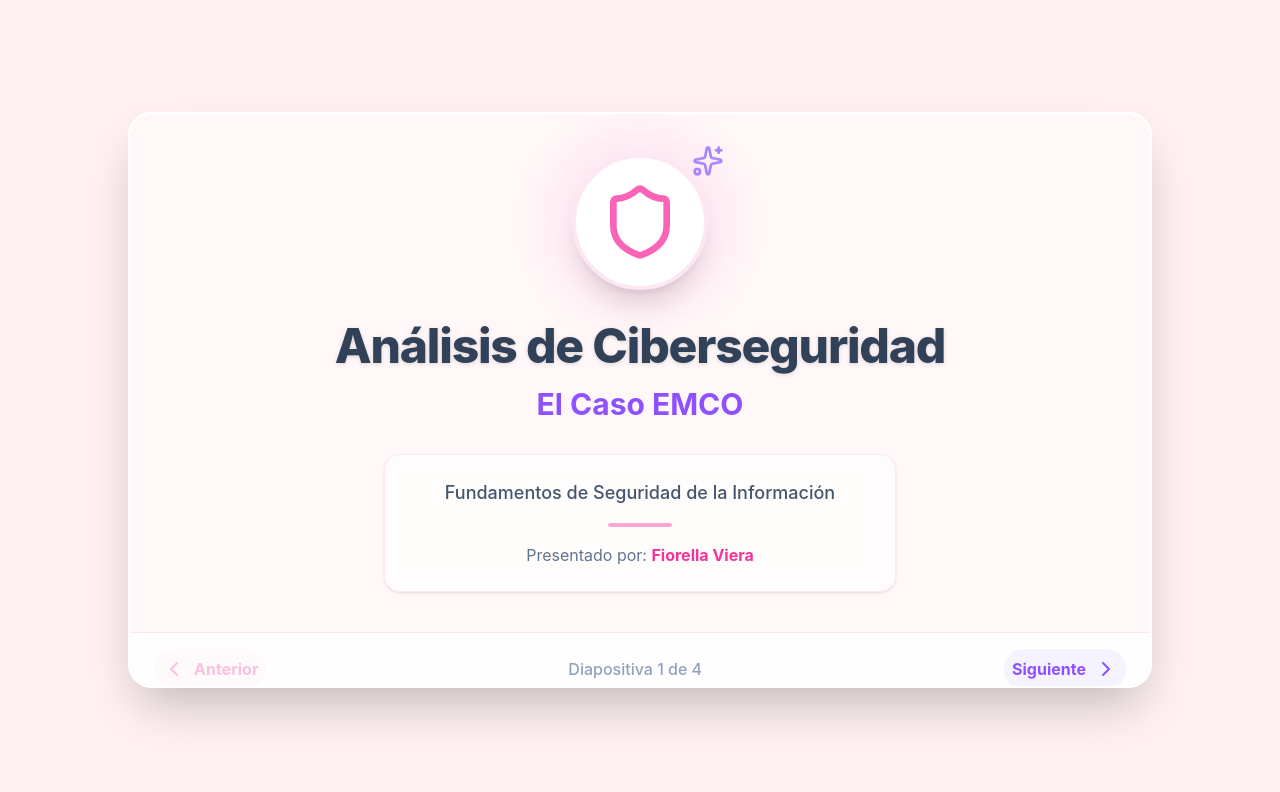
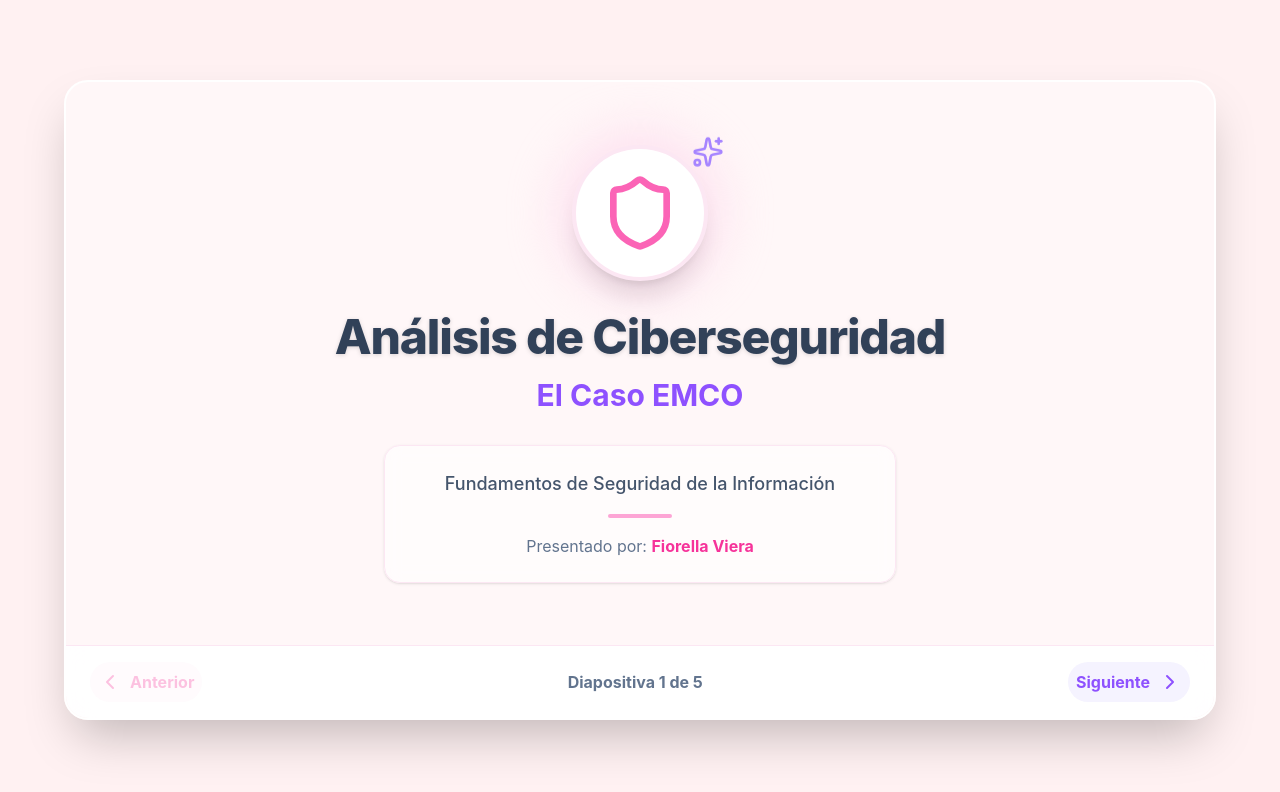
Before and after one commit to fiorellaviera/presentacion_viefio, a React (Vite) app: page / in a window 1280 px wide. Shown: the top 792 px of the page. Built offline with nearby package versions, Linux system fonts and the light colour scheme.

Commit message:
UI: Expande el proyector horizontal para eliminar scroll interno

```diff
--- a/src/App.jsx
+++ b/src/App.jsx
@@ -3,21 +3,20 @@ import { ChevronLeft, ChevronRight } from 'lucide-react'
 import Portada from './components/Portada'
 import Resumen from './components/Resumen'
 import MarcoNormativo from './components/MarcoNormativo'
-import Tipificacion from './components/Tipificacion' // <-- NUEVO
-
+import Tipificacion from './components/Tipificacion'
+import Comparacion from './components/Comparacion'
 
 function App() {
-  // Aquí controlamos en qué diapositiva estamos (empezamos en la 0)
   const [slideActual, setSlideActual] = useState(0)
 
-  // Aquí iremos agregando los componentes de tus diapositivas
-// Aquí iremos agregando los componentes de tus diapositivas
-const diapositivas = [
-  <Portada key="0" />,
-  <Resumen key="1" />,
-  <MarcoNormativo key="2" />,
-  <Tipificacion key="3" />, // <-- NUEVO
-]
+  const diapositivas = [
+    <Portada key="0" />,
+    <Resumen key="1" />,
+    <MarcoNormativo key="2" />,
+    <Tipificacion key="3" />,
+    <Comparacion key="4" />
+  ]
+
   const avanzar = () => {
     if (slideActual < diapositivas.length - 1) {
       setSlideActual(slideActual + 1)
@@ -31,34 +30,35 @@ const diapositivas = [
   }
 
   return (
-    <div className="min-h-screen bg-rose-50 flex flex-col items-center justify-center p-4 sm:p-8 font-sans">
+    // Agregamos py-12 para dar margen arriba y abajo por si la diapositiva crece mucho
+    <div className="min-h-screen bg-rose-50 flex flex-col items-center justify-center p-4 sm:p-8 py-12 font-sans">
 
-      {/* Contenedor principal de la Diapositiva (El "Proyector") */}
-      <div className="w-full max-w-5xl aspect-video bg-white/40 border-2 border-white shadow-2xl rounded-3xl overflow-hidden relative flex flex-col">
+      {/* EL PROYECTOR: Lo hicimos más ancho (max-w-6xl) y dejamos que su altura sea flexible (h-auto), asegurando un mínimo (min-h-[80vh]) */}
+      <div className="w-full max-w-6xl min-h-[80vh] h-auto bg-white/40 border-2 border-white shadow-2xl rounded-3xl overflow-hidden relative flex flex-col transition-all duration-500">
 
-        {/* Contenido de la diapositiva actual */}
-        <div className="flex-1 w-full h-full relative">
+        {/* ÁREA DE DIAPOSITIVA: Quitamos el scroll interno (overflow-y-auto) para que se estire según lo necesite */}
+        <div className="flex-1 w-full relative flex flex-col justify-center">
           {diapositivas[slideActual]}
         </div>
 
-        {/* Barra de Controles Inferior */}
-        <div className="bg-white/80 backdrop-blur-md border-t border-pink-100 px-6 py-4 flex items-center justify-between">
+        {/* BARRA DE CONTROLES: Siempre se mantendrá al final de la caja blanca */}
+        <div className="bg-white/90 backdrop-blur-md border-t border-pink-100 px-6 py-4 flex items-center justify-between shrink-0 z-10">
           <button
             onClick={retroceder}
             disabled={slideActual === 0}
-            className="p-2 rounded-full bg-pink-50 text-pink-500 hover:bg-pink-100 disabled:opacity-30 transition-all flex items-center gap-2 font-bold"
+            className="p-2 rounded-full bg-pink-50 text-pink-500 hover:bg-pink-100 disabled:opacity-30 transition-all flex items-center gap-2 font-bold cursor-pointer"
           >
             <ChevronLeft size={24} /> <span className="hidden sm:inline">Anterior</span>
           </button>
 
-          <span className="text-slate-400 font-medium">
+          <span className="text-slate-500 font-bold">
             Diapositiva {slideActual + 1} de {diapositivas.length}
           </span>
 
           <button
             onClick={avanzar}
             disabled={slideActual === diapositivas.length - 1}
-            className="p-2 rounded-full bg-violet-50 text-violet-500 hover:bg-violet-100 disabled:opacity-30 transition-all flex items-center gap-2 font-bold"
+            className="p-2 rounded-full bg-violet-50 text-violet-500 hover:bg-violet-100 disabled:opacity-30 transition-all flex items-center gap-2 font-bold cursor-pointer"
           >
             <span className="hidden sm:inline">Siguiente</span> <ChevronRight size={24} />
           </button>
```
